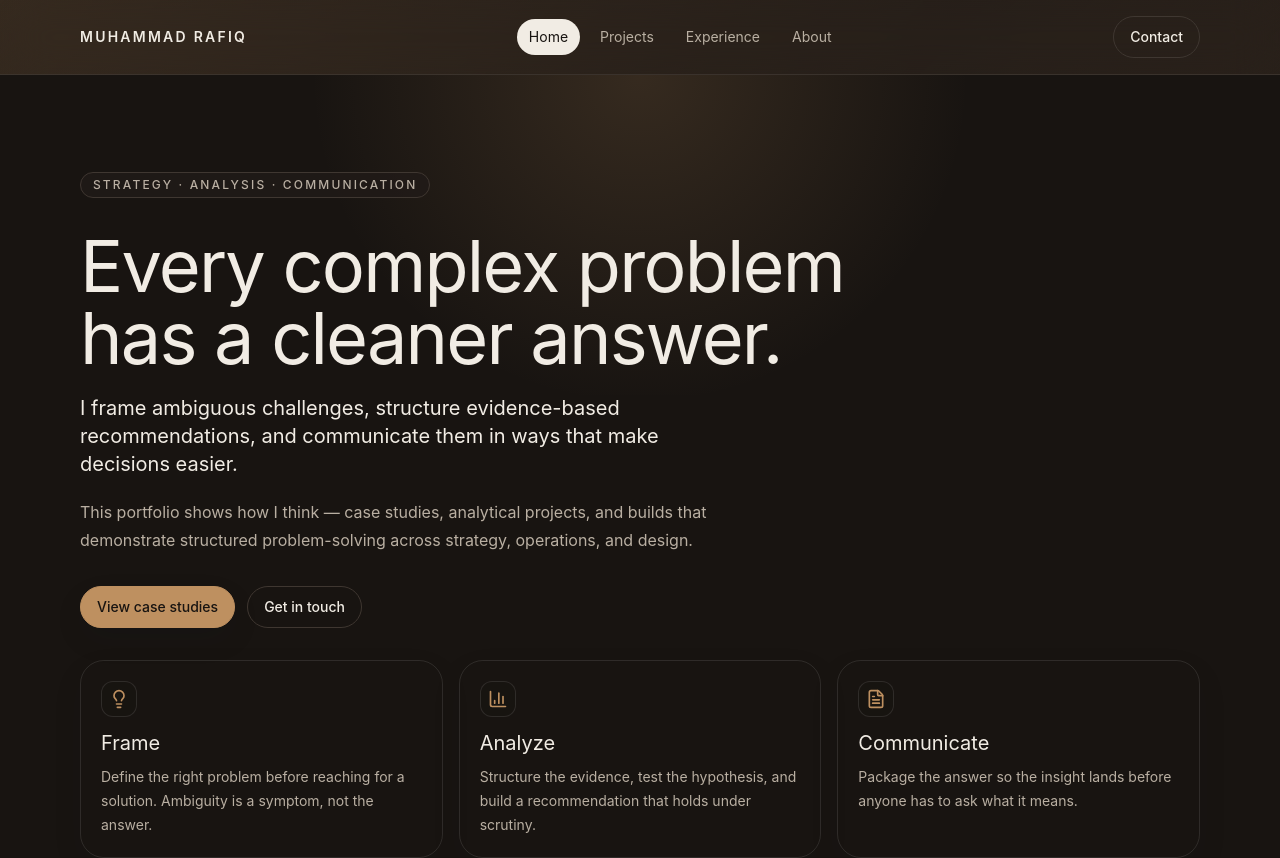
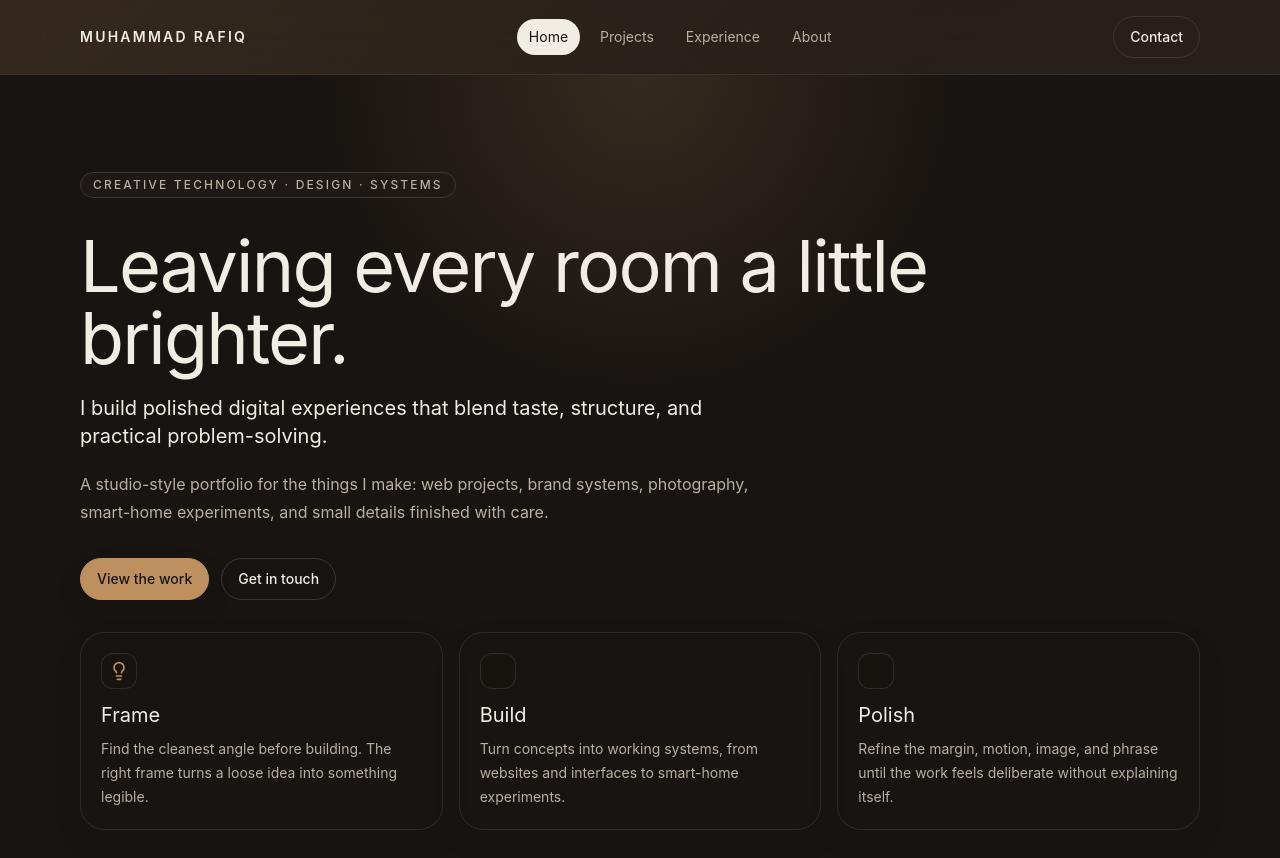
Before and after one commit to mohabbis/personal-portfolio, a Next.js app: page / in a window 1280 px wide. Shown: the top 858 px of the page. Built offline with nearby package versions, Linux system fonts and the light colour scheme.

Commit message:
Refine portfolio positioning copy

```diff
--- a/data/site.ts
+++ b/data/site.ts
@@ -2,23 +2,23 @@ import type { ContactItem, FeatureItem, SocialLink } from "@/lib/types";
 
 export const siteConfig = {
   name: "Muhammad Rafiq",
-  title: "Strategy, analysis, and client-ready work.",
+  title: "Creative technology, design systems, and polished digital work.",
   description:
-    "Muhammad Rafiq — structured problem-solving and client-ready work across strategy, operations, and design. Built for consulting recruiting.",
+    "Muhammad Rafiq — a creative portfolio of web, design, photography, branding, smart-home experiments, and systems-minded digital work.",
   location: "Chicago, Illinois",
   email: "muharafi@umich.edu",
   linkedIn: "https://www.linkedin.com/in/muharafiq",
   availability:
-    "Recruiting for management consulting and strategy roles. Open to case walkthroughs, portfolio reviews, and strategy conversations. This site is a live project I designed, built, and shipped in Next.js.",
+    "Exploring roles across strategy, product, and creative technology. This site is a live project I designed, built, and shipped in Next.js.",
   hero: {
-    eyebrow: "Strategy · Analysis · Communication",
-    headline: "Every complex problem has a cleaner answer.",
+    eyebrow: "Creative Technology · Design · Systems",
+    headline: "Leaving every room a little brighter.",
     subheadline:
-      "I frame ambiguous challenges, structure evidence-based recommendations, and communicate them in ways that make decisions easier.",
+      "I build polished digital experiences that blend taste, structure, and practical problem-solving.",
     description:
-      "This portfolio shows how I think — case studies, analytical projects, and builds that demonstrate structured problem-solving across strategy, operations, and design.",
+      "A studio-style portfolio for the things I make: web projects, brand systems, photography, smart-home experiments, and small details finished with care.",
     primaryCta: {
-      label: "View case studies",
+      label: "View the work",
       href: "/portfolio"
     },
     secondaryCta: {
@@ -28,26 +28,26 @@ export const siteConfig = {
   },
   about: {
     intro:
-      "I believe the best work happens when the thinking is visible: structured, clearly communicated, and easy to act on.",
+      "I care about work that feels considered: visually sharp, technically sound, and clear enough to make the complicated feel calm.",
     paragraphs: [
-      "My projects live at the intersection of strategy, analysis, and execution. I care about the business case, the underlying logic, and whether the final output is something a decision-maker can actually use.",
-      "I'm drawn to problems that look messy before they look solvable, the kind where framing the question correctly does half the work. That applies equally to a brand positioning brief, a product roadmap, a process redesign, or a client presentation.",
-      "Whether I'm building a web product, developing a brand strategy, or structuring a recommendation, the through-line is always the same: clear structure, rigorous logic, and a finish that doesn't need an explanation."
+      "My projects sit between creative direction, digital systems, and hands-on execution. I like building the thing, shaping how it feels, and making sure the final experience has a point of view.",
+      "I'm drawn to projects where taste and structure have to meet: a brand refresh, a web experience, a smart-home interface, a photo set, or a product idea that needs a cleaner frame.",
+      "Whether I'm designing a site, wiring up a home system, shooting visuals, or shaping a brand, the through-line is simple: useful ideas, refined details, and a finish that feels intentional."
     ],
     strengths: [
-      "Structured Problem Framing",
-      "Evidence-Based Analysis",
-      "Executive Communication",
-      "Cross-Functional Execution"
+      "Creative Direction",
+      "Digital Product Thinking",
+      "Brand & Visual Systems",
+      "Polished Execution"
     ]
   },
   consultingReady: {
     title: "Where I fit",
     bullets: [
-      "Management consulting: hypothesis-driven problem decomposition, structured recommendations, and presentation-ready deliverables.",
-      "Strategy & operations: process improvement, vendor management, budgeting, and practical decision support.",
-      "Digital & design: brand strategy, editorial web systems, and high-quality client-facing outputs.",
-      "Technology: Next.js, TypeScript, data analysis in Python and SQL, and systems thinking for digital products."
+      "Strategy: clear framing, practical recommendations, and decisions shaped by good taste and sound logic.",
+      "Product: digital experiences, interface thinking, user flows, and systems that feel easy to use.",
+      "Creative technology: Next.js, TypeScript, smart-home experimentation, and interactive builds.",
+      "Design & brand: editorial web systems, photography, identity work, and polished visual storytelling."
     ]
   }
 };
@@ -55,30 +55,30 @@ export const siteConfig = {
 export const highlights: FeatureItem[] = [
   {
     title: "Frame",
-    description: "Define the right problem before reaching for a solution. Ambiguity is a symptom, not the answer."
+    description: "Find the cleanest angle before building. The right frame turns a loose idea into something legible."
   },
   {
-    title: "Analyze",
-    description: "Structure the evidence, test the hypothesis, and build a recommendation that holds under scrutiny."
+    title: "Build",
+    description: "Turn concepts into working systems, from websites and interfaces to smart-home experiments."
   },
   {
-    title: "Communicate",
-    description: "Package the answer so the insight lands before anyone has to ask what it means."
+    title: "Polish",
+    description: "Refine the margin, motion, image, and phrase until the work feels deliberate without explaining itself."
   }
 ];
 
 export const workingPrinciples: FeatureItem[] = [
   {
-    title: "Structure first",
-    description: "A clear framework does more work than a clever solution. Get the logic right, then make it elegant."
+    title: "Taste has structure",
+    description: "Strong visuals still need a spine. Layout, rhythm, and hierarchy make the work feel calm instead of loud."
   },
   {
-    title: "Logic, then language",
-    description: "If the reasoning is sound, communicating it is easy. If it isn't, no amount of polish will hide it."
+    title: "Build the feeling",
+    description: "A project is not just what it does. It is how it moves, sounds, reads, and settles in the user's hand."
   },
   {
     title: "Finish to a standard",
-    description: "The margin, the phrasing, the final slide: the details that separate work that impresses from work that merely delivers."
+    description: "The spacing, the phrasing, the final interaction: small details decide whether work feels ordinary or considered."
   }
 ];
 
@@ -87,19 +87,19 @@ export const contactItems: ContactItem[] = [
     label: "Email",
     value: siteConfig.email,
     href: `mailto:${siteConfig.email}`,
-    note: "Best way to reach me about roles, recruiting timelines, or a portfolio walkthrough."
+    note: "Best way to reach me about projects, roles, or a portfolio walkthrough."
   },
   {
     label: "LinkedIn",
     value: "Connect professionally",
     href: siteConfig.linkedIn,
-    note: "Background, recruiting updates, and professional context."
+    note: "Background, selected work, and professional context."
   },
   {
-    label: "Case Studies",
+    label: "Portfolio",
     value: "Explore selected work",
     href: "/portfolio",
-    note: "Project write-ups showing structured thinking from problem to outcome."
+    note: "Project write-ups across web, design, brand, photography, and creative technology."
   }
 ];
 
@@ -109,7 +109,7 @@ export const socialLinks: SocialLink[] = [
     href: siteConfig.linkedIn
   },
   {
-    label: "Case Studies",
+    label: "Portfolio",
     href: "/portfolio"
   },
   {
```
